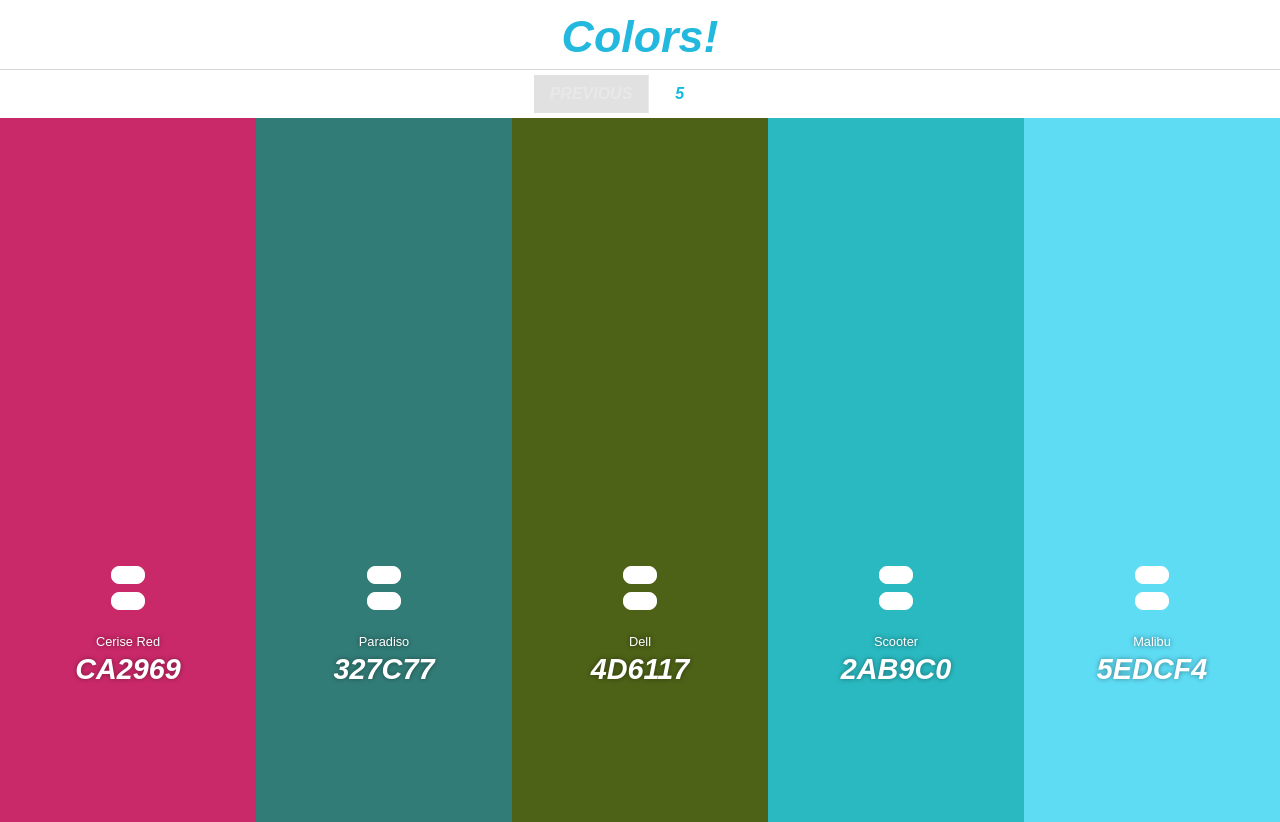
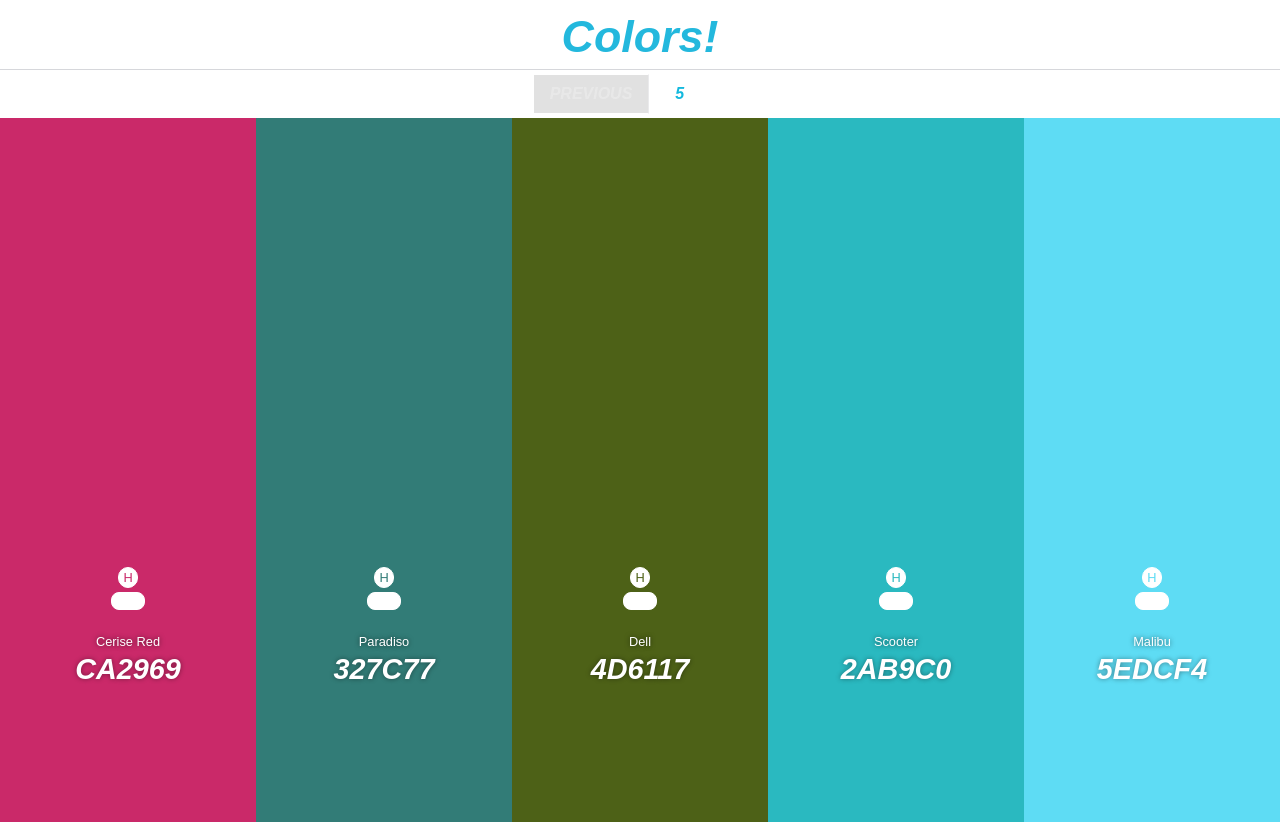
Before and after one commit to Davis-Patterson/colors-react, a React (Vite) app: page / in a window 1280 px wide. Built offline with nearby package versions, Linux system fonts and the light colour scheme.

Commit message:
differentiated 'H' (hue) button

```diff
--- a/src/App.css
+++ b/src/App.css
@@ -123,6 +123,30 @@ button:active, input:active {
   border-right: 1px solid #d6d7db;
 }
 
+.hueButton, .hueButton2 {
+  font-family: "Avant Garde", sans-serif;
+  font-size: .8em;
+  font-weight: 300;
+  color: white;
+  border: 1px solid white;
+  background-color: white;
+  width: 20px;
+  border-radius: 20px;
+  cursor: pointer;
+}
+.hueButton2 {
+  margin-bottom: 106px;
+}
+.hueButton:hover, .hueButton2:hover{
+  border-color: #cfd1ff;
+  background-color: #ffffff93;
+}
+.hueButton:active, .hueButton2:hover {
+  transform: scale(99%);
+  background-color: #bebebe6f;
+  /* box-shadow: inset  0 2px 3px rgba(0, 0, 0, 0.5); */
+}
+
 button:disabled {
   color: lightgray;
   background-color: #25252546;
--- a/src/components/ColorCard.jsx
+++ b/src/components/ColorCard.jsx
@@ -62,10 +62,15 @@ const ColorCard = ({
           style={{ backgroundColor: prevColor }}
           onClick={handleHueChange}
         >
-          <button
-            className='hueButton'
-            onClick={(event) => hueToggle(event)}
-          ></button>
+          <div className='textContainer'>
+            <p
+              className='hueButton2'
+              style={{ color: curColor }}
+              onClick={(event) => hueToggle(event)}
+            >
+              H
+            </p>
+          </div>
         </div>
       ) : (
         <div
@@ -74,10 +79,13 @@ const ColorCard = ({
           onClick={toggleColorChangeTrigger}
         >
           <div className='textContainer'>
-            <button
+            <p
               className='hueButton'
+              style={{ color: curColor }}
               onClick={(event) => hueToggle(event)}
-            ></button>
+            >
+              H
+            </p>
             <button
               className={`colorButton ${isLocked && 'locked'}`}
               onClick={(event) => handleButton(event)}
```
